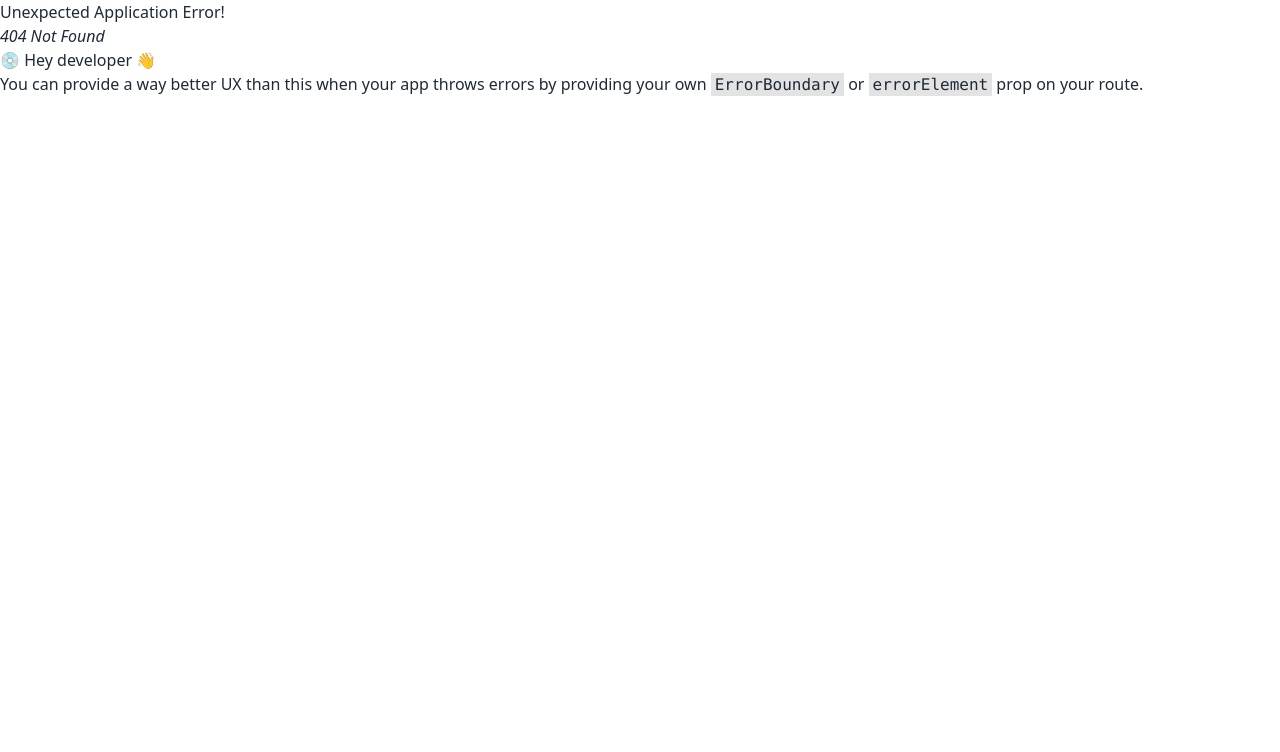
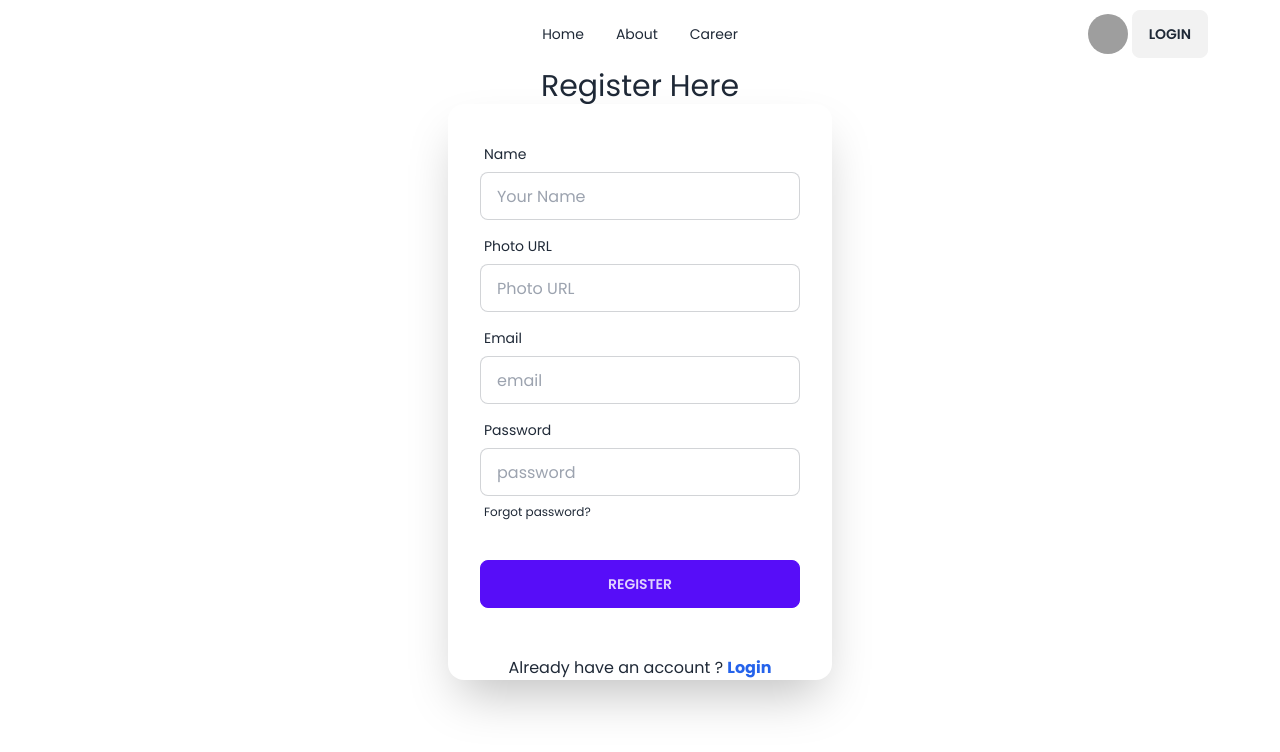
Before and after one commit to iamafridi/the-elara-news, a React (Vite) app: page /register in a window 1280 px wide. Before the commit this address had no page. Shown: the top 752 px of the page. Built offline with nearby package versions, Linux system fonts and the light colour scheme; grey boxes are pictures that could not be loaded.

Commit message:
added login and register

```diff
--- /dev/null
+++ b/src/Pages/Login/Login.jsx
@@ -0,0 +1,48 @@
+import { Link } from "react-router-dom";
+import Navbar from "../Shared/Navbar/Navbar";
+
+const Login = () => {
+
+    const handleLogin = e => {
+        e.preventDefault();
+        console.log(e.currentTarget);
+        const form = new FormData(e.currentTarget)
+        console.log(form.get('password'));
+    }
+
+
+    return (
+        <div>
+            <Navbar></Navbar>
+            <h2 className="text-3xl text-center"> Login Here</h2>
+
+            <div className="card flex-shrink-0 mx-auto w-full max-w-sm shadow-2xl bg-base-100">
+                <form onSubmit={handleLogin} className="card-body">
+                    <div className="form-control">
+                        <label className="label">
+                            <span className="label-text">Email</span>
+                        </label>
+                        <input type="email" placeholder="email" className="input input-bordered" name="email" required />
+                    </div>
+                    <div className="form-control">
+                        <label className="label">
+                            <span className="label-text">Password</span>
+                        </label>
+                        <input type="password" placeholder="password" className="input input-bordered" name="password" required />
+                        <label className="label">
+                            <a href="#" className="label-text-alt link link-hover">Forgot password?</a>
+                        </label>
+                    </div>
+                    <div className="form-control mt-6">
+                        <button className="btn btn-primary">Login</button>
+                    </div>
+                </form>
+
+                <p className="text-center mt-4 ">Do not have an account ? <Link className="font-bold text-blue-600" to="/register">Register</Link></p>
+            </div>
+        </div>
+
+    );
+};
+
+export default Login;
--- /dev/null
+++ b/src/Pages/Register/Register.jsx
@@ -0,0 +1,57 @@
+import { Link } from "react-router-dom";
+import Navbar from "../Shared/Navbar/Navbar";
+
+const Register = () => {
+    const handleRegister = e => {
+        e.preventDefault();
+        console.log(e.currentTarget);
+        const form = new FormData(e.currentTarget)
+        console.log(form.get('password'));
+    }
+
+    return (
+        <div>
+             <Navbar></Navbar>
+            <h2 className="text-3xl text-center"> Register Here</h2>
+
+            <div className="card flex-shrink-0 mx-auto w-full max-w-sm shadow-2xl bg-base-100">
+                <form onSubmit={handleRegister} className="card-body">
+                    <div className="form-control">
+                        <label className="label">
+                            <span className="label-text">Name</span>
+                        </label>
+                        <input type="text" placeholder="Your Name" className="input input-bordered" name="name" required />
+                    </div>
+                    <div className="form-control">
+                        <label className="label">
+                            <span className="label-text">Photo URL</span>
+                        </label>
+                        <input type="text" placeholder="Photo URL" className="input input-bordered" name="photo" required />
+                    </div>
+                    <div className="form-control">
+                        <label className="label">
+                            <span className="label-text">Email</span>
+                        </label>
+                        <input type="email" placeholder="email" className="input input-bordered" name="email" required />
+                    </div>
+                    <div className="form-control">
+                        <label className="label">
+                            <span className="label-text">Password</span>
+                        </label>
+                        <input type="password" placeholder="password" className="input input-bordered" name="password" required />
+                        <label className="label">
+                            <a href="#" className="label-text-alt link link-hover">Forgot password?</a>
+                        </label>
+                    </div>
+                    <div className="form-control mt-6">
+                        <button className="btn btn-primary">Register</button>
+                    </div>
+                </form>
+
+                <p className="text-center mt-4 ">Already have an account ? <Link className="font-bold text-blue-600" to="/login">Login</Link></p>
+            </div>
+        </div>
+    );
+};
+
+export default Register;
--- a/src/Pages/Shared/Navbar/Navbar.jsx
+++ b/src/Pages/Shared/Navbar/Navbar.jsx
@@ -33,7 +33,7 @@
                         <img src={userDefaultPic} />
                     </div>
                 </label>
-                <Link>
+                <Link to="/login">
                     <button className="btn">Login</button>
                 </Link>
 
```
Also changed, not shown: src/Routes/Routes.jsx (+10 -0 lines).
